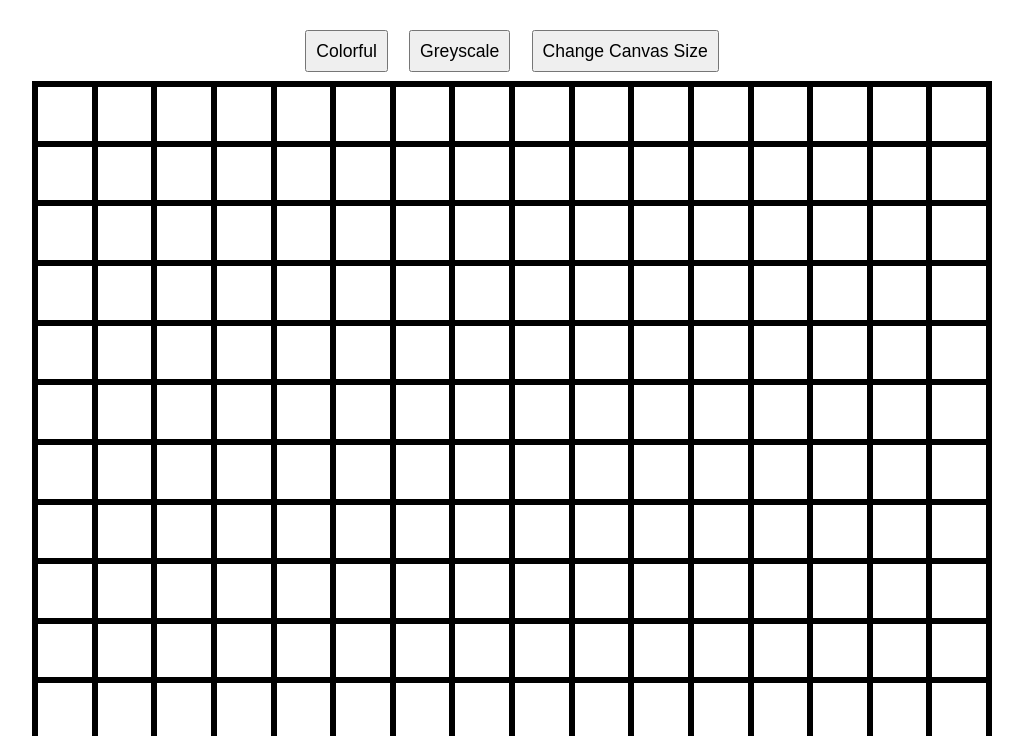
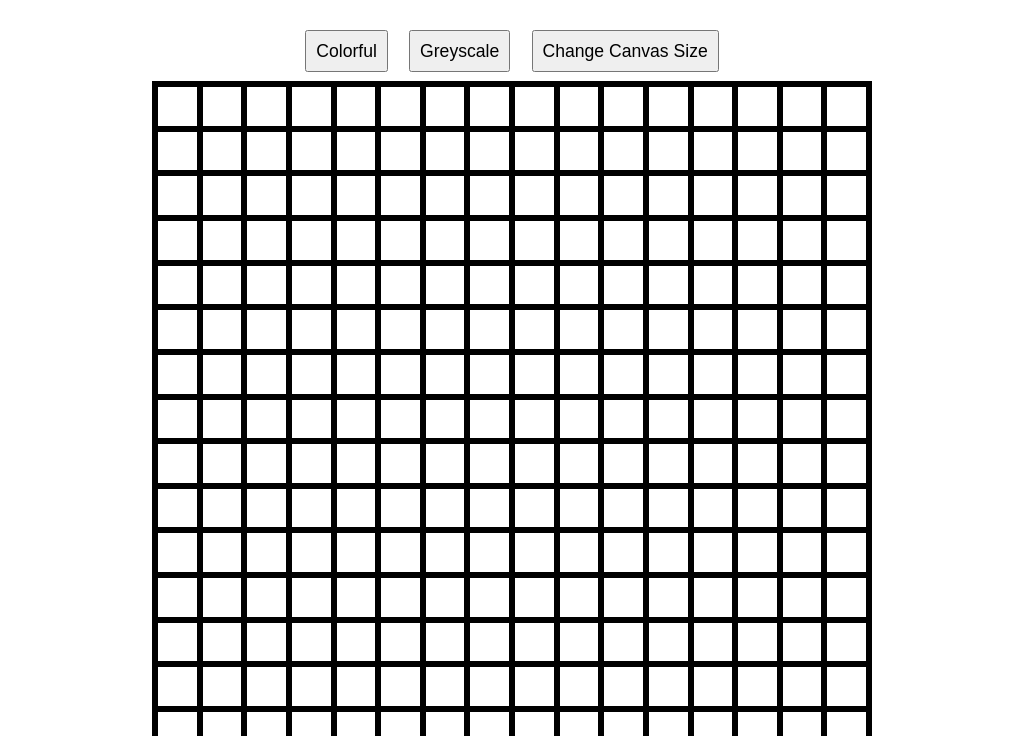
Before and after one commit to SpawnBot/colorfulSquares, a plain HTML site: page index.html in a window 1280 px wide. Shown: the part 64-800 px from the top of the page, without its empty margins (128-1151 px from the left). Drawn offline with Linux system fonts and the light colour scheme.

Commit message:
updated container size

```diff
--- a/style.css
+++ b/style.css
@@ -23,8 +23,8 @@ button:hover {
 
 #container {
   margin: auto;
-  width: 960px;
-  height: 960px;
+  width: 720px;
+  height: 720px;
   border: 3px solid black;
   display: grid;
 }
```
